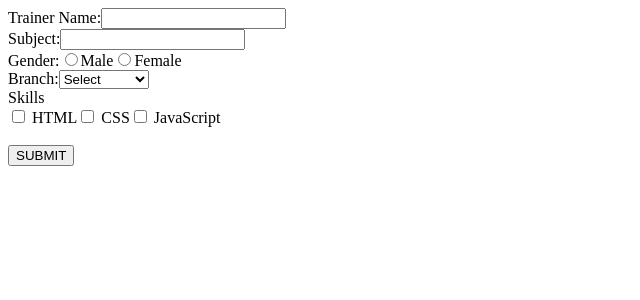
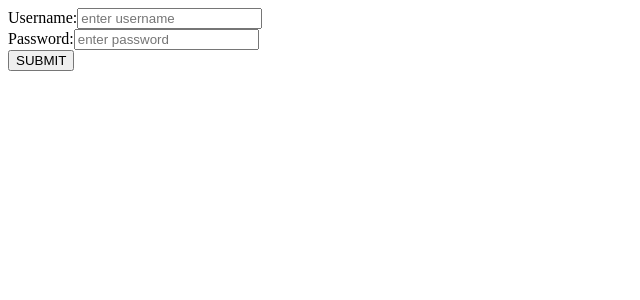
Before and after one commit to tejaswini08921/React, a React (Vite) app in the folder react-prgms/: page / in a window 1280 px wide. Shown: the top 300 px of the page, without its empty margins (0-640 px from the left). Built offline with nearby package versions, Linux system fonts and the light colour scheme.

Commit message:
Add React form component with axios integration

```diff
--- a/react-prgms/package.json
+++ b/react-prgms/package.json
@@ -10,6 +10,8 @@
     "preview": "vite preview"
   },
   "dependencies": {
+    "axios": "^1.13.2",
+    "json-server": "^1.0.0-beta.3",
     "react": "^19.1.1",
     "react-dom": "^19.1.1"
   },
--- a/react-prgms/src/App.jsx
+++ b/react-prgms/src/App.jsx
@@ -526,13 +526,27 @@
 // export default App
 
 //-------------------------------FORM HANDLING-------------------------------------------------------
+// import React from 'react'
+// import Form from './FORMS/Form'
+
+// const App = () => {
+//   return (
+//     <div>
+//       <Form></Form>
+//     </div>
+//   )
+// }
+
+// export default App
+
+//----------------------------------sending data to our local server---------------------------------
 import React from 'react'
-import Form from './FORMS/Form'
+import Server from './FORMS/Server'
 
 const App = () => {
   return (
     <div>
-      <Form></Form>
+      <Server></Server>
     </div>
   )
 }
--- /dev/null
+++ b/react-prgms/src/FORMS/Server.jsx
@@ -0,0 +1,64 @@
+import React, { useState } from 'react'
+import axios from "axios";
+
+const Server = () => {
+
+    let [state, setState] = useState({
+        username: "",
+        password: ""
+    });
+
+    let { username, password } = state;
+
+    let handleChange = (e) => {
+        let { name, value } = e.target;
+        setState({ ...state, [name]: value });
+    };
+
+    let handleSubmit = async (e) => {
+        e.preventDefault();
+        try {
+            let payload = { username, password };
+            let res = await axios.post("http://localhost:5000/users", payload);
+            console.log("Success:", res.data);
+        }
+
+        catch (error) {
+            console.log("Error:", error);
+        }
+    };
+
+    return (
+        <div>
+            <form onSubmit={handleSubmit}>
+                <label htmlFor="username">Username:</label>
+                <input
+                    type="text"
+                    id="username"
+                    name="username"
+                    placeholder='enter username'
+                    onChange={handleChange}
+                    value={username}
+                />
+
+                <br />
+
+                <label htmlFor="password">Password:</label>
+                <input
+                    type="password"
+                    id="password"
+                    name="password"
+                    placeholder='enter password'
+                    onChange={handleChange}
+                    value={password}
+                />
+
+                <br />
+
+                <button type="submit">SUBMIT</button>
+            </form>
+        </div>
+    );
+};
+
+export default Server;
```
Also changed, not shown: 2 other files (tests, documents, lock files or other folders).
